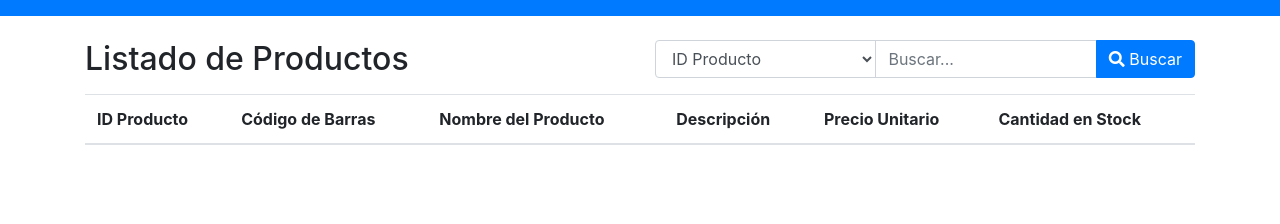
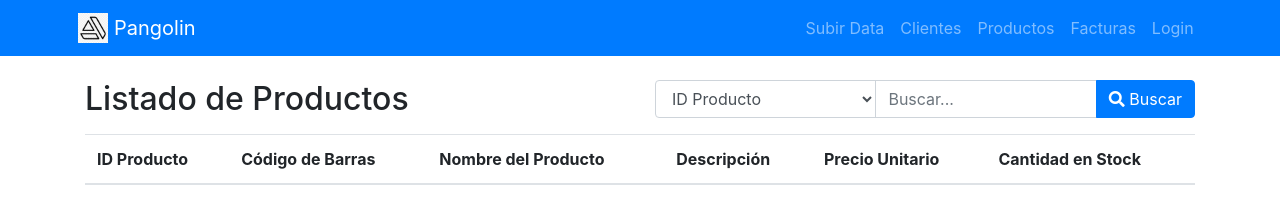
Before and after one commit to unbosquesprietogo/etlbd2, a plain HTML site: page producto.html in a window 1280 px wide. Drawn offline with nearby package versions, Linux system fonts and the light colour scheme; no server answers.

Commit message:
producto4

```diff
--- a/producto.html
+++ b/producto.html
@@ -12,7 +12,42 @@
 </head>
 <body>
   <nav class="navbar navbar-expand-lg navbar-dark bg-primary">
-    <!-- Navbar content -->
+    <a class="navbar-brand" href="index.html"  style="margin-left: 5%;">
+      <img src="icon.png" width="30" height="30" class="d-inline-block align-top" alt="Logo">
+      Pangolin
+    </a>
+    <button class="navbar-toggler" type="button" data-toggle="collapse" data-target="#navbarNav" aria-controls="navbarNav" aria-expanded="false" aria-label="Toggle navigation">
+      <span class="navbar-toggler-icon"></span>
+    </button>
+    <div class="collapse navbar-collapse justify-content-end" id="navbarNav" style="margin-right: 5%;">
+      <ul class="navbar-nav" id="navbarItems">
+        <li class="nav-item">
+          <a class="nav-link" href="subirData.html">Subir Data</a>
+        </li>
+        <li class="nav-item">
+          <a class="nav-link" href="cliente.html">Clientes</a>
+        </li>
+        <li class="nav-item">
+          <a class="nav-link" href="producto.html">Productos</a>
+        </li>
+        <li class="nav-item">
+          <a class="nav-link" href="facturas.html">Facturas</a>
+        </li>
+        <li class="nav-item" id="loginButton">
+          <a class="nav-link" href="login.html">Login</a>
+        </li>
+        <li class="nav-item dropdown" id="userDropdown" style="display: none;">
+          <a class="nav-link dropdown-toggle" href="#" id="navbarDropdown" role="button" data-toggle="dropdown" aria-haspopup="true" aria-expanded="false">
+            <span id="loggedInUser"></span>
+          </a>
+          <div class="dropdown-menu" aria-labelledby="navbarDropdown">
+            <a class="dropdown-item" href="" id="logoutButton">
+              <i class="fa fa-sign-out-alt mr-1"></i> Log Out
+            </a>
+          </div>
+        </li>
+      </ul>
+    </div>
   </nav>
 
   <div class="container mt-4">
@@ -56,6 +91,7 @@
     </table>
   </div>
 
+  <script src="producto.js"></script>
 
 </body>
 </html>
```
